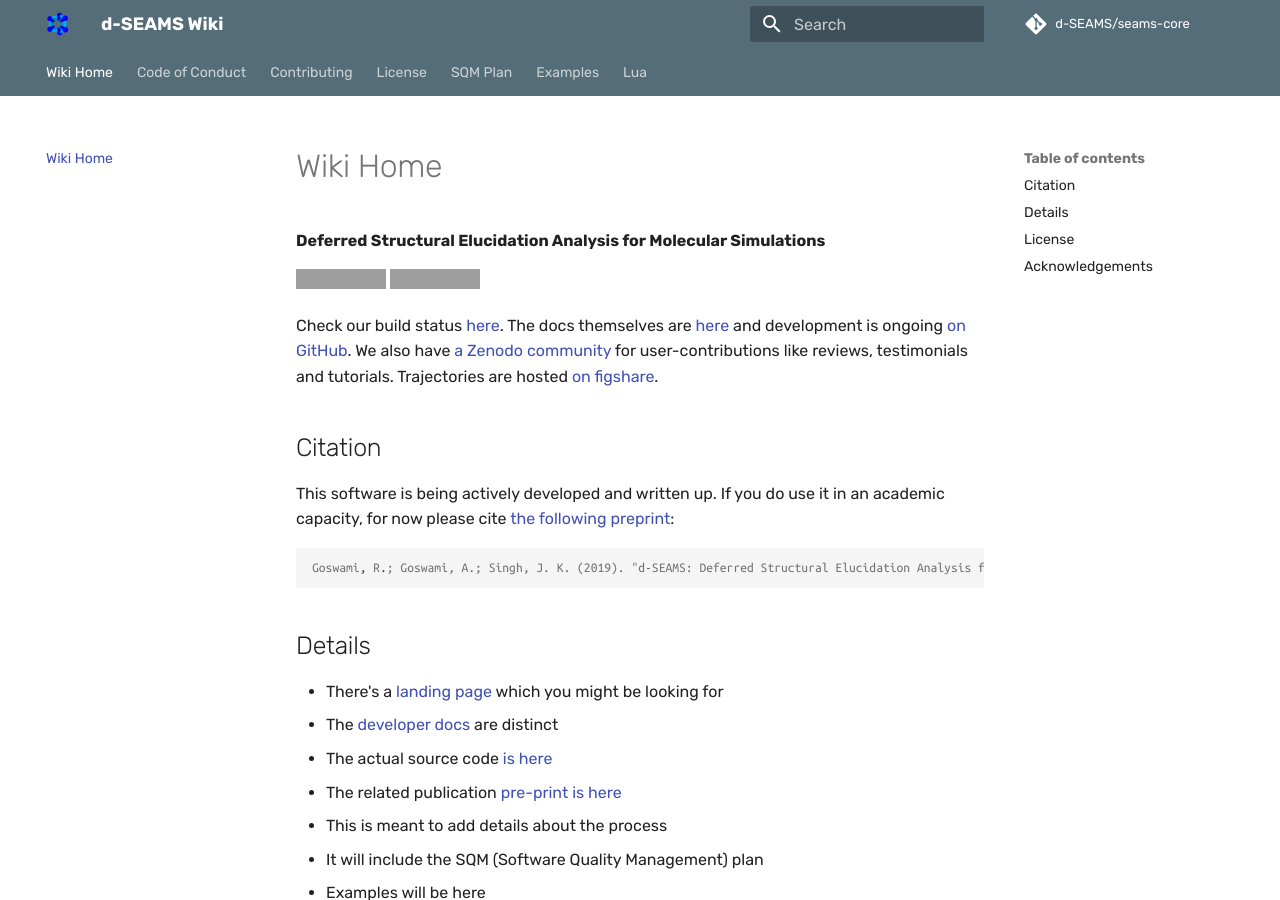
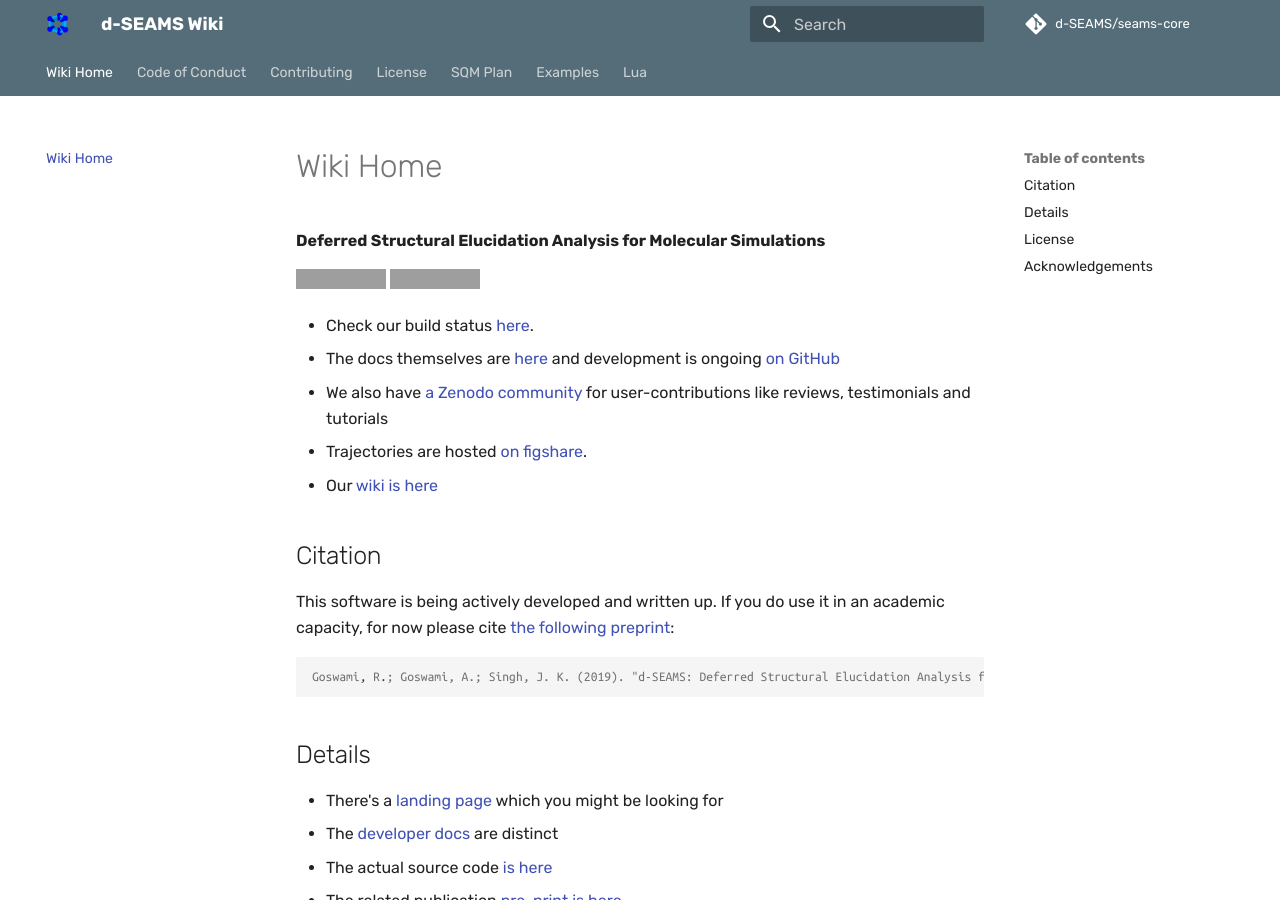
Before and after one commit to d-SEAMS/wiki, an MkDocs documentation site: the page built from docs/index.md, in a window 1280 px wide and 900 px high. Built offline with MkDocs 1.6.1 and Material for MkDocs 9.7.7, drawn with Linux system fonts in a browser that asks for light colours; comment, search, counter and statistics services are not loaded; grey boxes are pictures that could not be loaded.

Commit message:
index: Use bullet points

```diff
--- a/docs/index.md
+++ b/docs/index.md
@@ -5,11 +5,14 @@
 [![Build Status](https://travis-ci.org/d-SEAMS/seams-core.svg?branch=master)](https://travis-ci.org/d-SEAMS/seams-core)
 [![built with nix](https://builtwithnix.org/badge.svg)](https://builtwithnix.org)
 
-Check our build status [here](https://travis-ci.org/d-SEAMS/seams-core).
-The docs themselves are [here](https://docs.dseams.info) and
-development is ongoing [on GitHub](https://github.com/d-SEAMS/seams-core). We
-also have [a Zenodo community](https://zenodo.org/communities/d-seams/) for user-contributions like reviews, testimonials
-and tutorials. Trajectories are hosted [on figshare](https://figshare.com/projects/d-SEAMS_Datasets/73545).
+- Check our build status [here](https://travis-ci.org/d-SEAMS/seams-core).
+- The docs themselves are [here](https://docs.dseams.info) and development is
+  ongoing [on GitHub](https://github.com/d-SEAMS/seams-core)
+- We also have [a Zenodo community](https://zenodo.org/communities/d-seams/) for user-contributions like reviews, testimonials
+  and tutorials
+- Trajectories are hosted [on
+  figshare](https://figshare.com/projects/d-SEAMS_Datasets/73545).
+- Our [wiki is here](https://wiki.dseams.info)
 
 ## Citation
 
```
